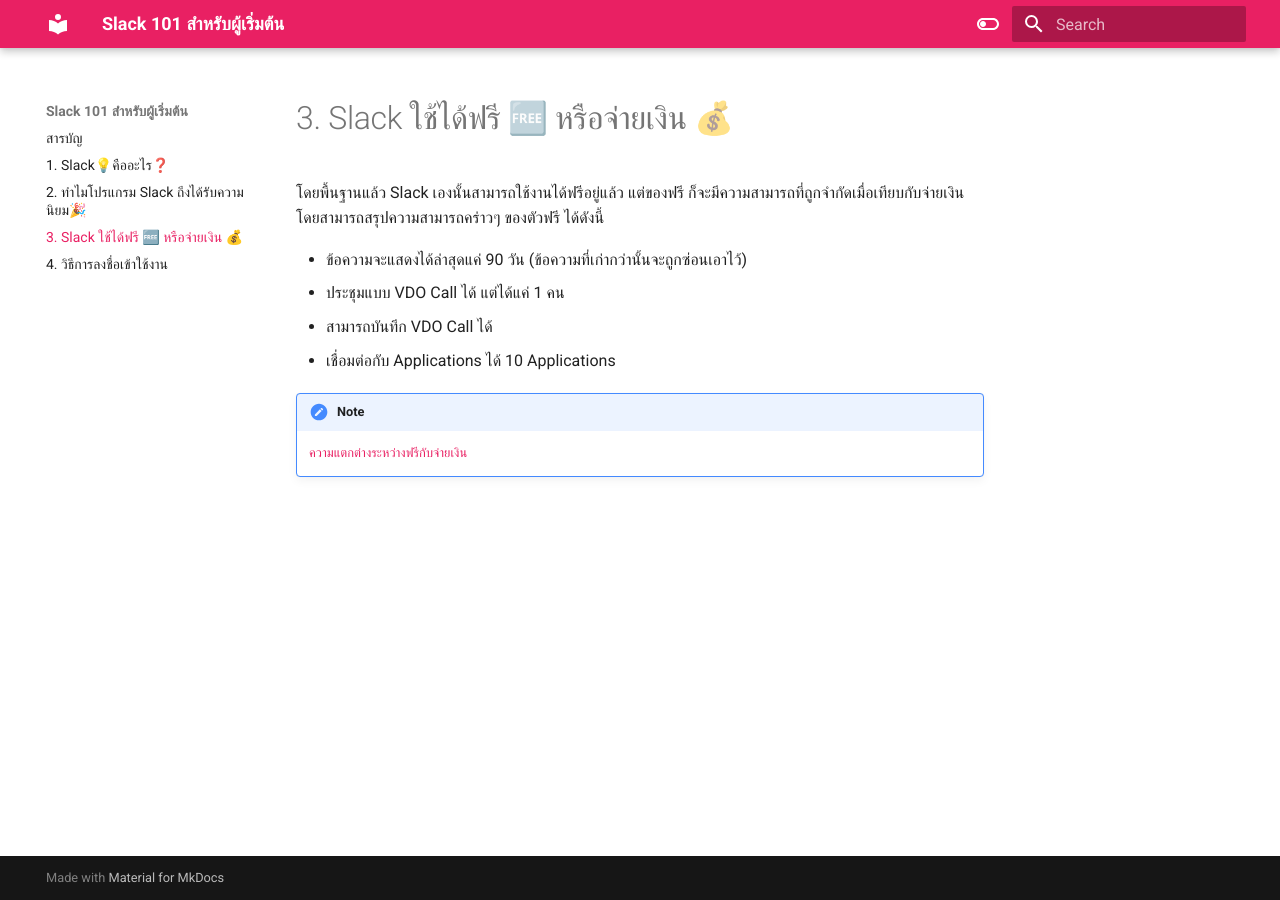
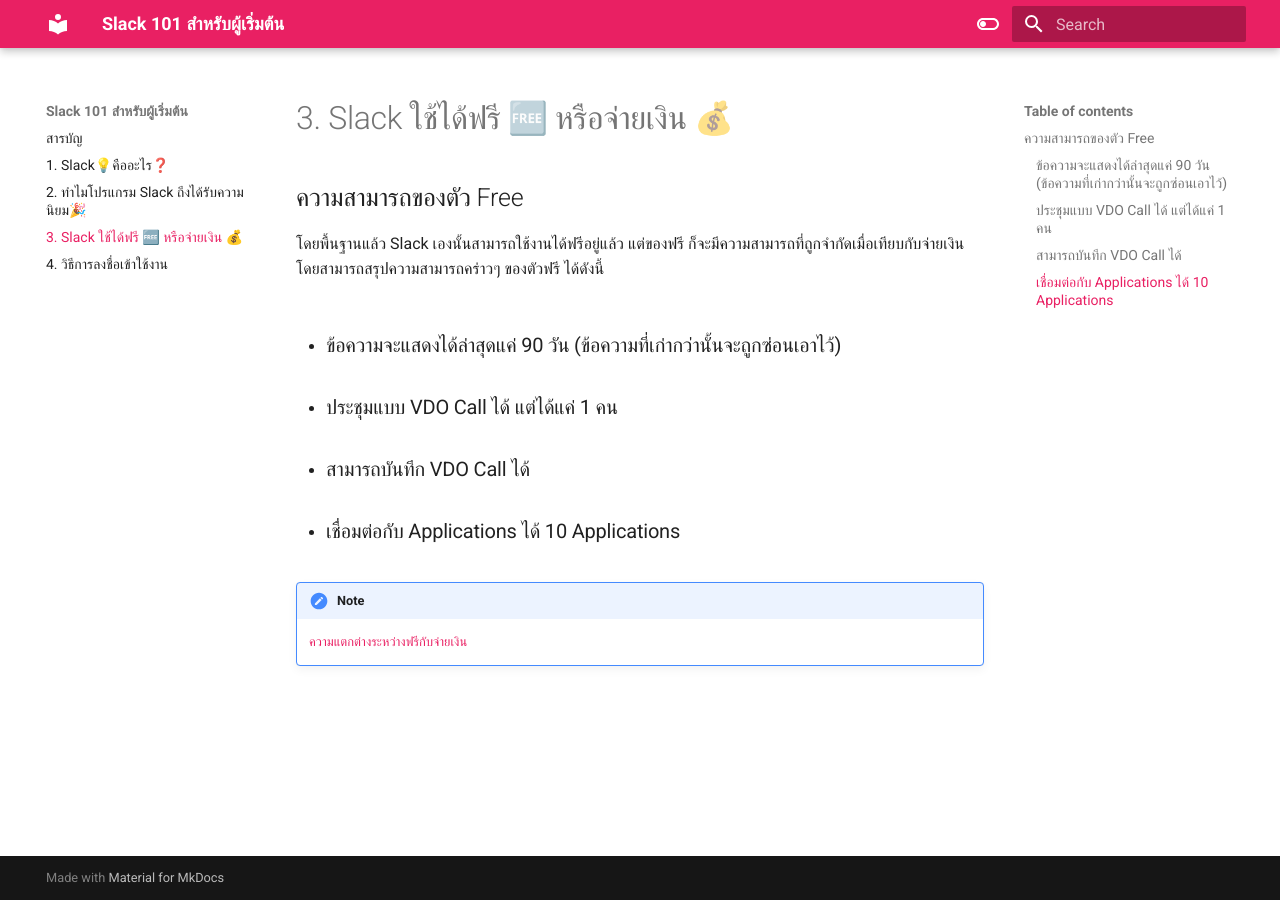
Before and after one commit to luckkrit/slack101, an MkDocs documentation site: the page built from docs/003-slack-ฟรี-จ่ายเงิน.md, in a window 1280 px wide. Built offline with MkDocs 1.6.1 and Material for MkDocs 9.7.7, drawn with Linux system fonts in a browser that asks for light colours.

Commit message:
vault backup: 2022-12-27 21:12:08

```diff
--- a/docs/003-slack-ฟรี-จ่ายเงิน.md
+++ b/docs/003-slack-ฟรี-จ่ายเงิน.md
@@ -1,10 +1,13 @@
 # 3. Slack ใช้ได้ฟรี 🆓 หรือจ่ายเงิน 💰
+
+## ความสามารถของตัว Free
+
 โดยพื้นฐานแล้ว Slack เองนั้นสามารถใช้งานได้ฟรีอยู่แล้ว แต่ของฟรี ก็จะมีความสามารถที่ถูกจำกัดเมื่อเทียบกับจ่ายเงิน โดยสามารถสรุปความสามารถคร่าวๆ ของตัวฟรี ได้ดังนี้
 
-- ข้อความจะแสดงได้ล่าสุดแค่ 90 วัน (ข้อความที่เก่ากว่านั้นจะถูกซ่อนเอาไว้)
-- ประชุมแบบ VDO Call ได้ แต่ได้แค่ 1 คน
-- สามารถบันทึก VDO Call ได้
-- เชื่อมต่อกับ Applications ได้ 10 Applications
+- ### ข้อความจะแสดงได้ล่าสุดแค่ 90 วัน (ข้อความที่เก่ากว่านั้นจะถูกซ่อนเอาไว้)
+- ### ประชุมแบบ VDO Call ได้ แต่ได้แค่ 1 คน
+- ### สามารถบันทึก VDO Call ได้
+- ### เชื่อมต่อกับ Applications ได้ 10 Applications
 
 !!! note
     [ความแตกต่างระหว่างฟรีกับจ่ายเงิน](https://slack.com/pricing/paid-vs-free)
```
Also changed, not shown: docs/002-ทำไม-slack-ถึงได้รับความนิยม.md (+7 -5 lines).
